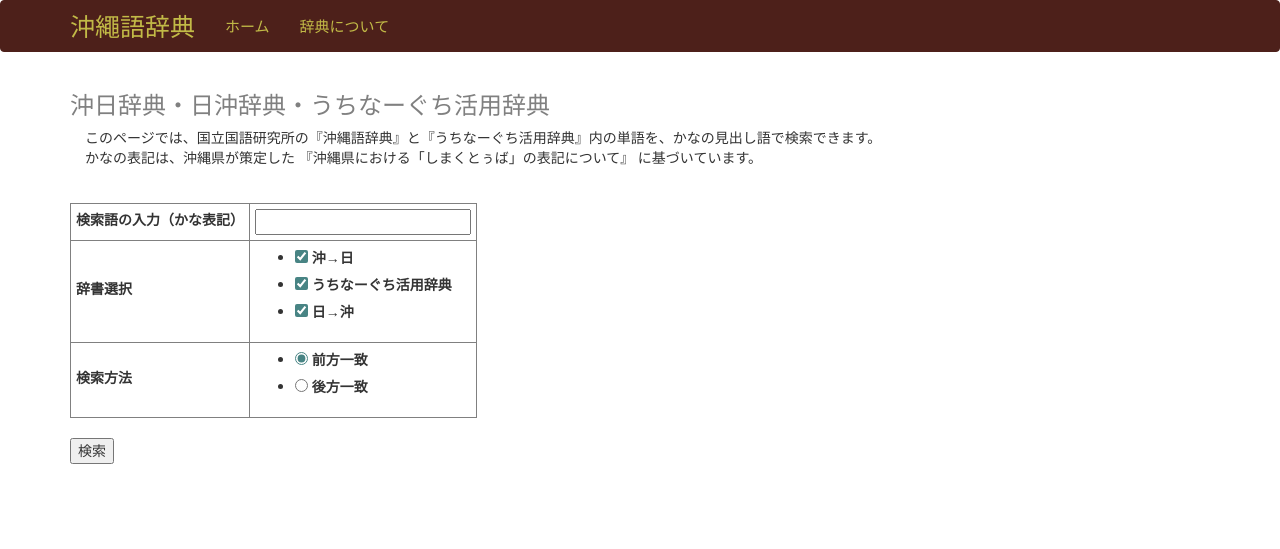
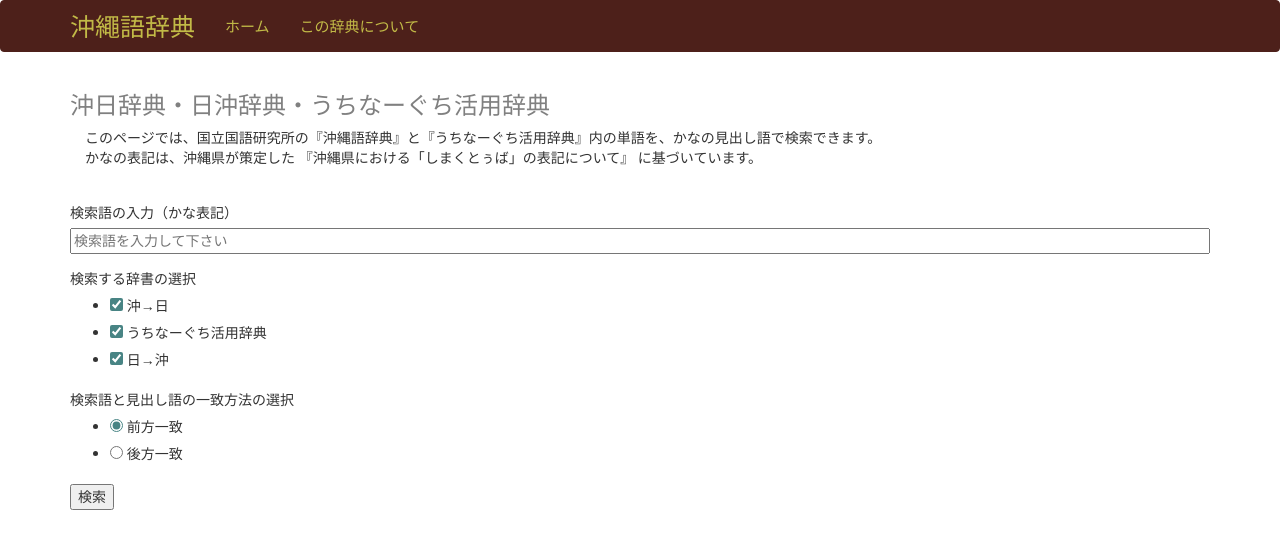
Before and after one commit to hissanova/okinawago-dictionary-app, a Flask app: page / in a window 1280 px wide. Shown: the top 549 px of the page. Run offline with Flask 2, Linux system fonts and the light colour scheme; some libraries are stand-ins or nearby versions.

Commit message:
Let's go!!!

```diff
--- a/app/main.py
+++ b/app/main.py
@@ -27,12 +27,17 @@
 
 
 class EnquiryForm(FlaskForm):
-    word = StringField('検索語の入力（かな表記）', validators=[DataRequired()])
+    word = StringField('検索語の入力（かな表記）',
+                       validators=[DataRequired()],
+                       render_kw={
+                           "placeholder": "検索語を入力して下さい",
+                           "style": "width:100%"
+                       })
     dict_type = MultiCheckboxField(
-        '辞書選択',
+        '検索する辞書の選択',
         choices=dict_list,
         default=[dict_label[0] for dict_label in dict_list])
-    search_type = RadioField('検索方法',
+    search_type = RadioField('検索語と見出し語の一致方法の選択',
                              choices=[('startswith', '前方一致'),
                                       ('endswith', '後方一致')],
                              default='startswith')
--- a/app/static/style.css
+++ b/app/static/style.css
@@ -71,6 +71,9 @@
 input {
     accent-color: var(--seiheki);
 }
+label {
+    font-weight: normal;
+}
 
 table, th, td {
     padding: 5px;
--- a/app/templates/base.html
+++ b/app/templates/base.html
@@ -30,7 +30,7 @@
 	<div class="navbar-collapse collapse">
 	    <ul class="nav navbar-nav">
 		<li><a href="/">ホーム</a></li>
-		<li><a href="/about">辞典について</a></li>
+		<li><a href="/about">この辞典について</a></li>
 	    </ul>
 	</div>
     </div>
--- a/app/templates/index.html
+++ b/app/templates/index.html
@@ -14,22 +14,20 @@
     </p>
 </div>
 <div class="page-body">
-    <form method="post">
-        <table class="form-table" padding="30px">
-            <tr>
-		<th scope="col">{{ enquiry_form.word.label }}</th>
-		<td>{{ enquiry_form.word }}</td>
-            </tr>
-            <tr>
-		<th scope="col">{{ enquiry_form.dict_type.label }}</th>
-		<td>{{ enquiry_form.dict_type }}</td>
-            </tr>
-            <tr>
-		<th scope="col">{{ enquiry_form.search_type.label }}</th>
-		<td>{{ enquiry_form.search_type }}</td>
-            </tr>
-        </table>
-	<br>
-	{{ enquiry_form.submit }}
+	<form method="POST">
+	    <div class="form-group">
+		{{ enquiry_form.word.label }}<br>
+		{{ enquiry_form.word }}
+	    </div>
+	    <div class="form-group">
+		{{ enquiry_form.dict_type.label }}
+		{{ enquiry_form.dict_type }}
+	    </div>
+	    <div class="form-group">
+		{{ enquiry_form.search_type.label }}
+		{{ enquiry_form.search_type }}
+	    </div>
+		{{ enquiry_form.submit }}
+	</form>
 </div>
 {% endblock %}
```
Also changed, not shown: app/templates/about.html (+12 -5 lines), app/templates/search-results.html (+5 -4 lines).
